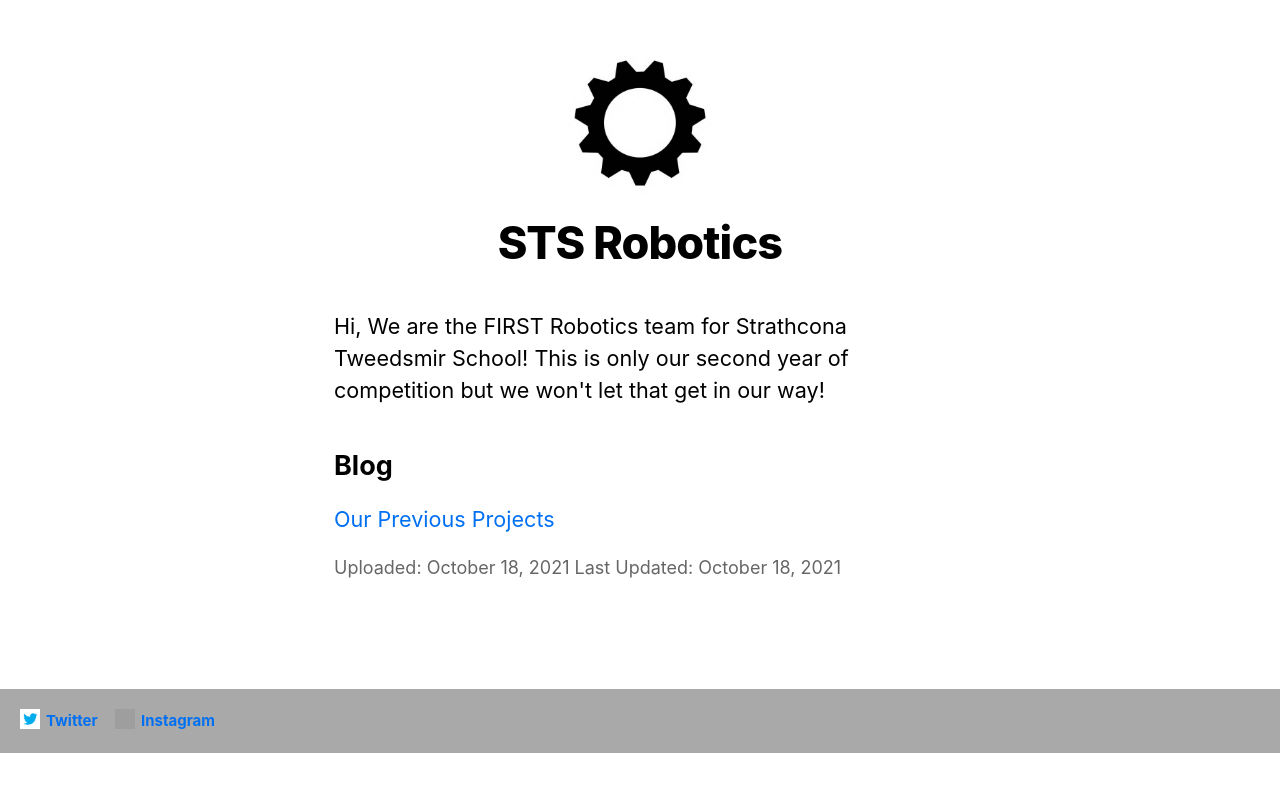
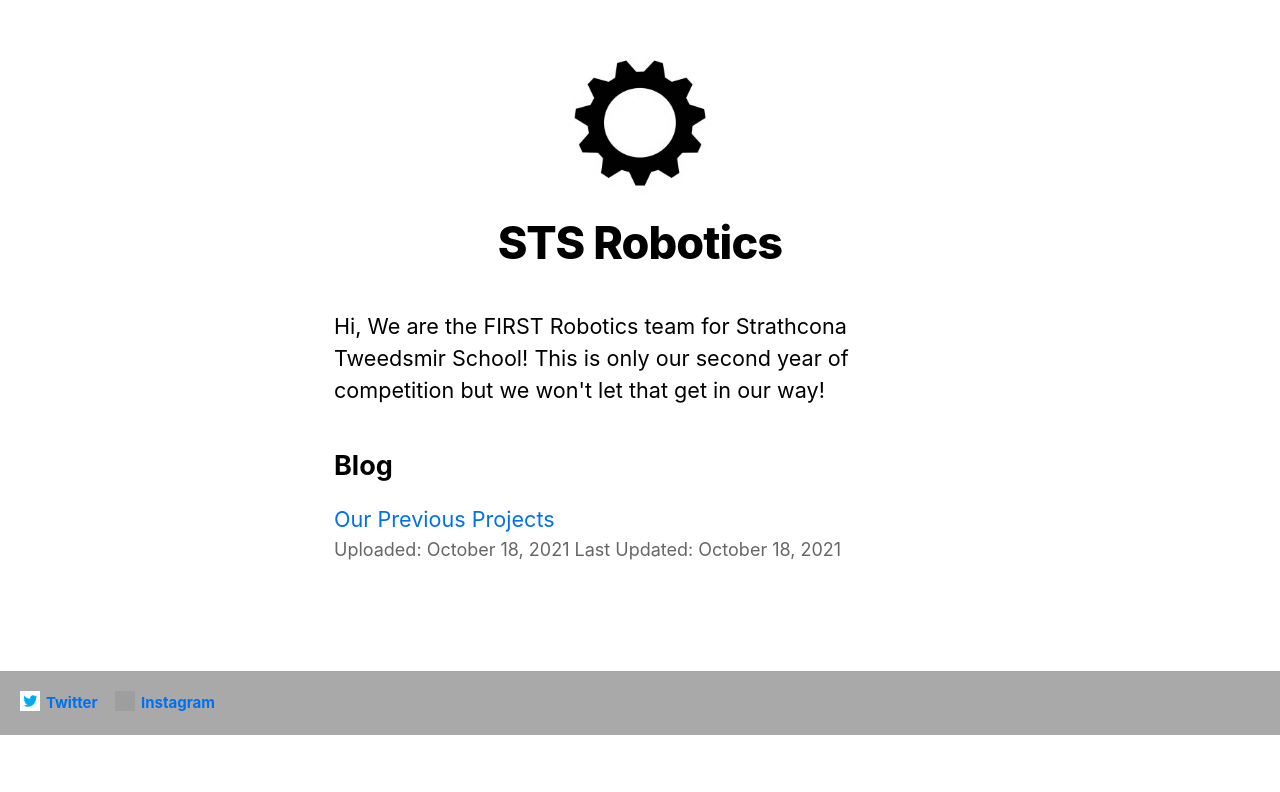
Before and after one commit to Moop3334/nextjs-blog, a Next.js app: page / in a window 1280 px wide. Shown: the top 792 px of the page. Built offline with nearby package versions, Linux system fonts and the light colour scheme; grey boxes are pictures that could not be loaded.

Commit message:
Updated format(2) [up0]

```diff
--- a/pages/index.js
+++ b/pages/index.js
@@ -33,7 +33,7 @@
               <br />
               <small className={utilStyles.lightText}>
               <section>
-                <p>Uploaded: <Date dateString={date} /> Last Updated: <Date dateString={update}/></p>
+                Uploaded: <Date dateString={date} /> Last Updated: <Date dateString={update}/>
               </section>
               </small>
             </li>
```
